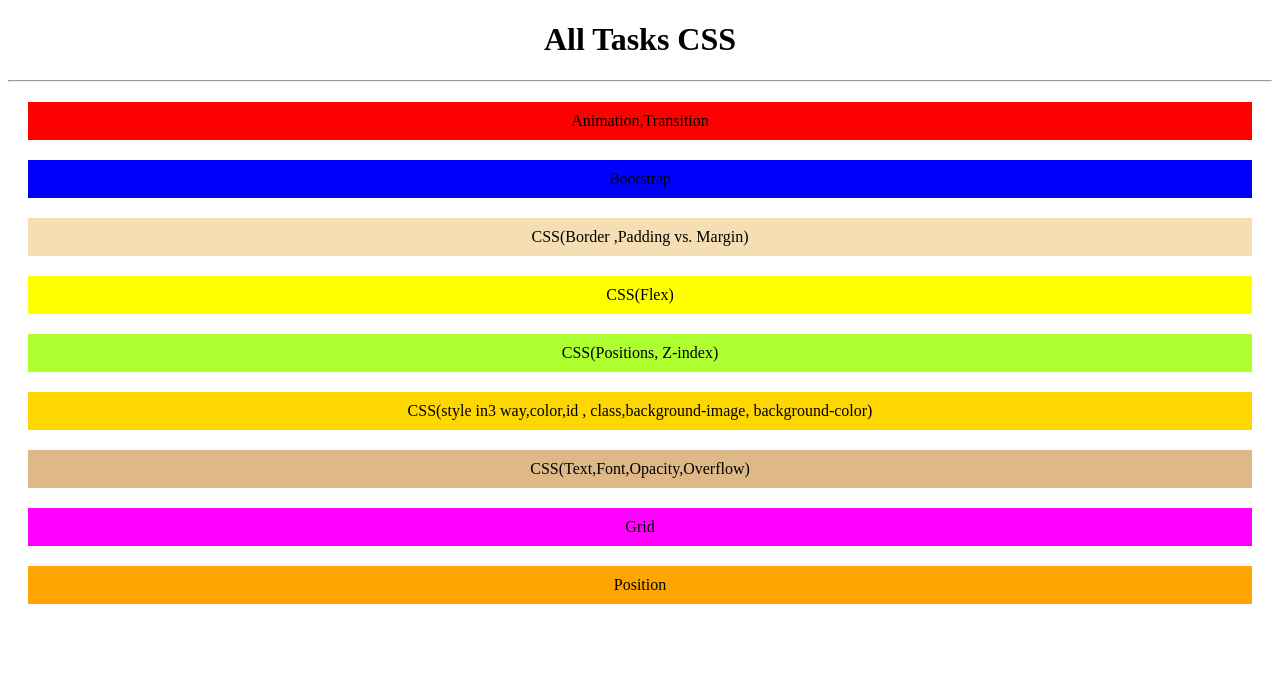
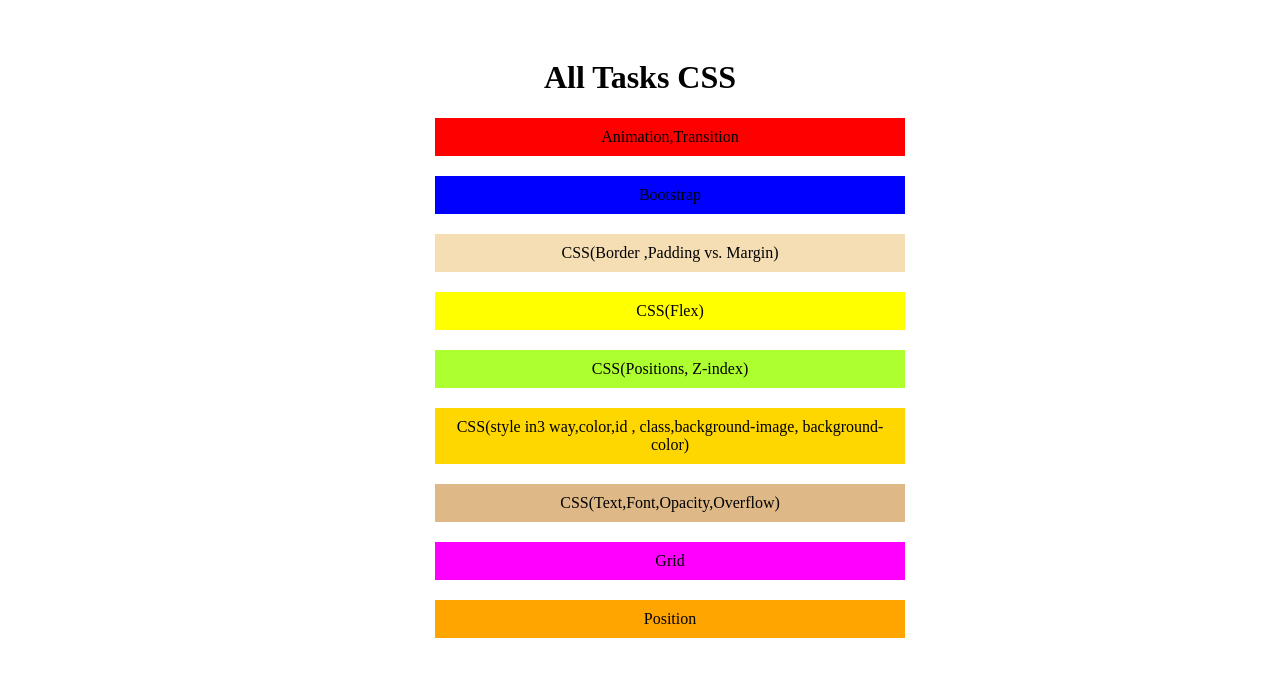
Before and after one commit to Moawiah-Eqailan/CSS-, a plain HTML site: page index.html in a window 1280 px wide. Drawn offline with Linux system fonts and the light colour scheme.

Commit message:
fixing bugs

```diff
--- a/index.html
+++ b/index.html
@@ -7,12 +7,19 @@
     <title>CSS</title>
 
     <style>
-        h1 {
+      h1 {
             text-align: center;
         }
 
+        body {
+            display: flex;
+            justify-content: center;
+        }
+
+        #body,
         a {
-            margin: 15px;
+
+            width: 450px;
             padding: 10px;
             display: block;
             text-decoration: none;
@@ -23,14 +30,14 @@
         }
 
         a:hover {
-            transform: scale(1.02);
+            transform: scale(1.1);
         }
     </style>
 </head>
 
 <body>
+    <div id="body">
     <h1>All Tasks CSS</h1>
-    <hr>
     <a style="background-color:red ;" href="./Animation,Transition/index.html">Animation,Transition</a>
     <a style="background-color:blue ;" href="./bootstrap/index.html">Bootstrap</a>
     <a style="background-color:wheat ;" href="./CSS(Border ,Padding vs. Margin)/index.html">CSS(Border ,Padding vs.
@@ -45,6 +52,7 @@
         href="./CSS(Text,Font,Opacity,Overflow)/index.html">CSS(Text,Font,Opacity,Overflow)</a>
     <a style="background-color:magenta ;" href="./Grid/index.html">Grid</a>
     <a style="background-color:orange ;" href="./Position/index.html">Position</a>
+    </div>
 </body>
 
 </html>
```
